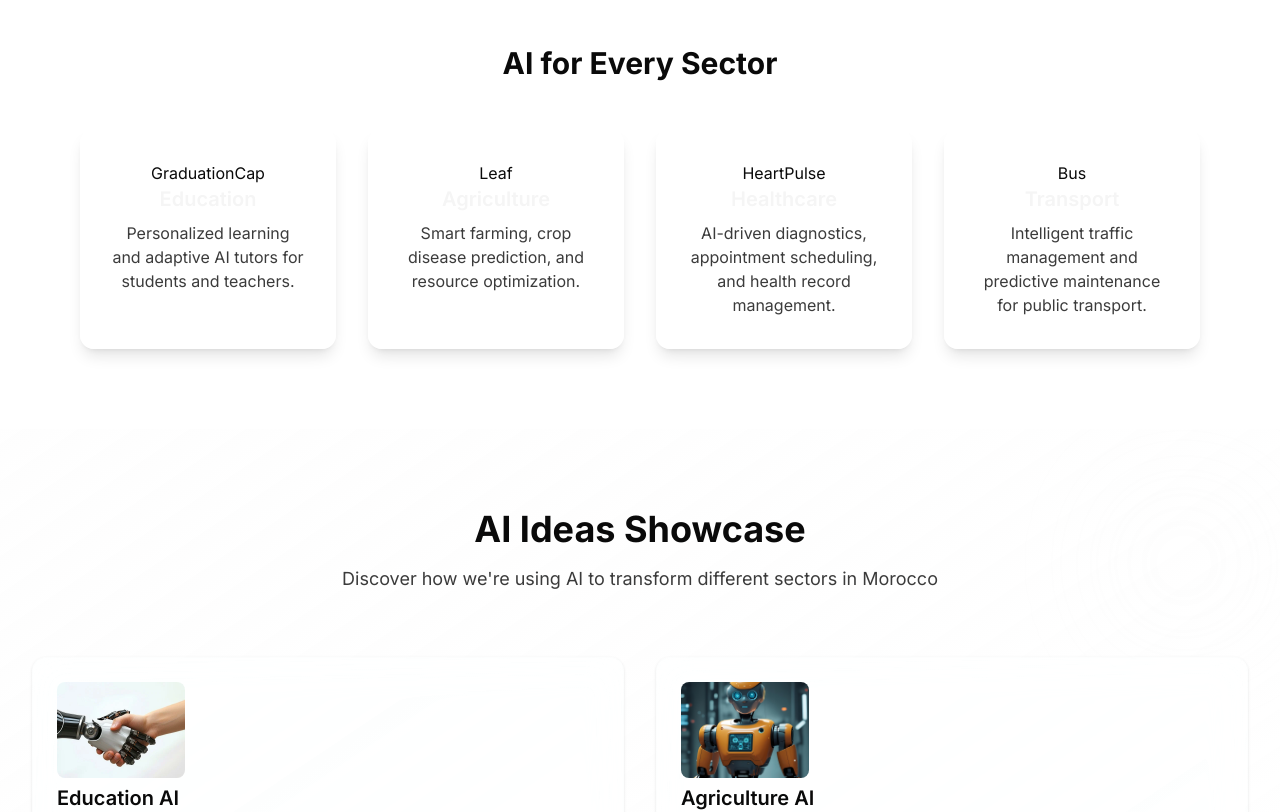
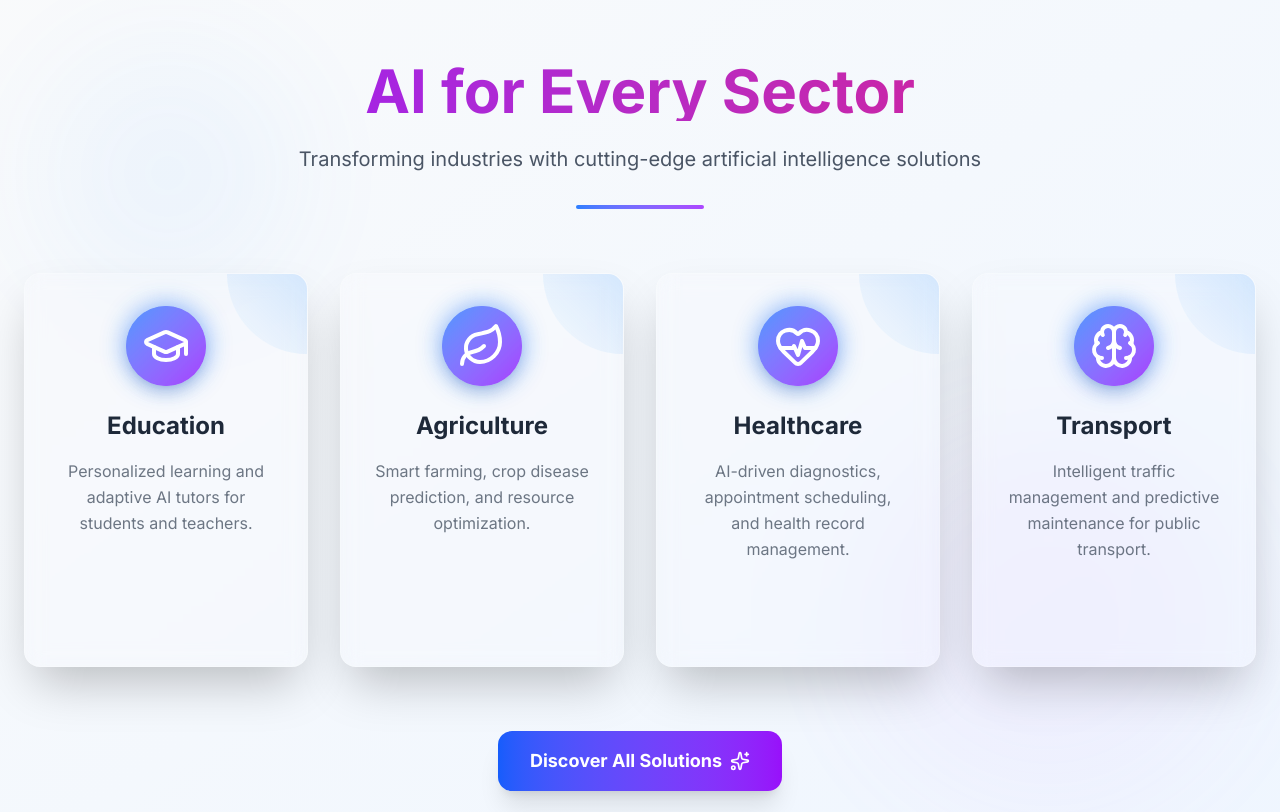
Before and after one commit to bridger-ma/thebridger_website, a Next.js app: page / in a window 1280 px wide. Shown: the part 900-1712 px from the top of the page. Built offline with nearby package versions, Linux system fonts and the light colour scheme.

Commit message:
Create enhanced FeatureCards component with 3D effects and animations
cgen-580b5ef3d1a244df992be8c8c3090993

```diff
--- a/src/components/FeatureCards.tsx
+++ b/src/components/FeatureCards.tsx
@@ -1,30 +1,289 @@
-import { GraduationCap, HeartPulse, Leaf, Bus } from 'lucide-react';
-import data from '../../data.json';
+"use client";
+
+import {
+  GraduationCap,
+  HeartPulse,
+  Leaf,
+  Bus,
+  Brain,
+  Sparkles,
+  Zap,
+  Target,
+} from "lucide-react";
+import { motion } from "framer-motion";
+import { useState } from "react";
+import data from "../../data.json";
 
 const features = data.features;
 
+// Enhanced icon mapping with more dynamic icons
+const iconMap: { [key: string]: React.ReactNode } = {
+  Education: <GraduationCap className="w-12 h-12" />,
+  Healthcare: <HeartPulse className="w-12 h-12" />,
+  Agriculture: <Leaf className="w-12 h-12" />,
+  Transportation: <Bus className="w-12 h-12" />,
+};
+
+// 3D Card Component
+const FeatureCard = ({ feature, index }: { feature: any; index: number }) => {
+  const [isHovered, setIsHovered] = useState(false);
+
+  const cardVariants = {
+    hidden: {
+      opacity: 0,
+      y: 50,
+      rotateX: -15,
+    },
+    visible: {
+      opacity: 1,
+      y: 0,
+      rotateX: 0,
+      transition: {
+        duration: 0.6,
+        delay: index * 0.1,
+        type: "spring",
+        stiffness: 100,
+      },
+    },
+    hover: {
+      y: -10,
+      rotateX: 5,
+      rotateY: 5,
+      scale: 1.05,
+      transition: {
+        duration: 0.3,
+        type: "spring",
+        stiffness: 300,
+      },
+    },
+  };
+
+  const iconVariants = {
+    hover: {
+      rotate: [0, -10, 10, -10, 0],
+      scale: 1.2,
+      transition: {
+        duration: 0.5,
+      },
+    },
+  };
+
+  const particleVariants = {
+    hidden: { opacity: 0, scale: 0 },
+    visible: {
+      opacity: [0, 1, 0],
+      scale: [0, 1, 0],
+      transition: {
+        duration: 2,
+        repeat: Infinity,
+        delay: Math.random() * 2,
+      },
+    },
+  };
+
+  return (
+    <motion.div
+      className="relative perspective-1000"
+      variants={cardVariants}
+      initial="hidden"
+      whileInView="visible"
+      whileHover="hover"
+      viewport={{ once: true, amount: 0.3 }}
+      onHoverStart={() => setIsHovered(true)}
+      onHoverEnd={() => setIsHovered(false)}
+    >
+      {/* Floating particles around card */}
+      <div className="absolute inset-0 pointer-events-none">
+        {[...Array(6)].map((_, i) => (
+          <motion.div
+            key={i}
+            className="absolute w-1 h-1 bg-blue-400 rounded-full"
+            style={{
+              left: `${20 + i * 12}%`,
+              top: `${10 + (i % 3) * 30}%`,
+            }}
+            variants={particleVariants}
+            initial="hidden"
+            animate={isHovered ? "visible" : "hidden"}
+          />
+        ))}
+      </div>
+
+      <div className="relative group glass-effect rounded-2xl p-8 h-full flex flex-col items-center text-center shadow-2xl overflow-hidden preserve-3d">
+        {/* Animated background gradient */}
+        <motion.div
+          className="absolute inset-0 opacity-0 group-hover:opacity-100 transition-opacity duration-500"
+          style={{
+            background: `linear-gradient(135deg, rgba(59,130,246,0.1), rgba(139,69,244,0.1))`,
+          }}
+          animate={
+            isHovered
+              ? {
+                  background: [
+                    "linear-gradient(135deg, rgba(59,130,246,0.1), rgba(139,69,244,0.1))",
+                    "linear-gradient(135deg, rgba(139,69,244,0.1), rgba(236,72,153,0.1))",
+                    "linear-gradient(135deg, rgba(59,130,246,0.1), rgba(139,69,244,0.1))",
+                  ],
+                }
+              : {}
+          }
+          transition={{ duration: 2, repeat: Infinity }}
+        />
+
+        {/* Shimmer effect */}
+        <div className="absolute inset-0 shimmer opacity-0 group-hover:opacity-100 transition-opacity duration-300" />
+
+        {/* Icon container with glow effect */}
+        <motion.div
+          className="relative mb-6 p-4 rounded-full bg-gradient-to-br from-blue-500 to-purple-600 text-white shadow-lg"
+          variants={iconVariants}
+          whileHover="hover"
+        >
+          <div className="absolute inset-0 rounded-full bg-gradient-to-br from-blue-400 to-purple-500 animate-glow opacity-75 group-hover:opacity-100 transition-opacity" />
+          <div className="relative z-10">
+            {iconMap[feature.title] || <Brain className="w-12 h-12" />}
+          </div>
+        </motion.div>
+
+        {/* Content */}
+        <motion.h3
+          className="text-2xl font-bold mb-4 text-gray-800 dark:text-white group-hover:text-blue-600 dark:group-hover:text-blue-400 transition-colors"
+          whileHover={{ scale: 1.05 }}
+        >
+          {feature.title}
+        </motion.h3>
+
+        <motion.p
+          className="text-gray-600 dark:text-gray-300 leading-relaxed flex-grow"
+          initial={{ opacity: 0.8 }}
+          whileHover={{ opacity: 1 }}
+        >
+          {feature.description}
+        </motion.p>
+
+        {/* Interactive button */}
+        <motion.button
+          className="mt-6 px-6 py-3 bg-gradient-to-r from-blue-500 to-purple-600 text-white rounded-full font-semibold shadow-lg opacity-0 group-hover:opacity-100 transition-opacity duration-300"
+          whileHover={{
+            scale: 1.05,
+            boxShadow: "0 10px 25px rgba(59,130,246,0.3)",
+          }}
+          whileTap={{ scale: 0.95 }}
+        >
+          Explore {feature.title}
+        </motion.button>
+
+        {/* Corner accent */}
+        <div className="absolute top-0 right-0 w-20 h-20 bg-gradient-to-bl from-blue-400/20 to-transparent rounded-bl-full" />
+      </div>
+    </motion.div>
+  );
+};
+
 export default function FeatureCards() {
+  const containerVariants = {
+    hidden: { opacity: 0 },
+    visible: {
+      opacity: 1,
+      transition: {
+        staggerChildren: 0.1,
+        delayChildren: 0.2,
+      },
+    },
+  };
+
+  const titleVariants = {
+    hidden: { opacity: 0, y: -30 },
+    visible: {
+      opacity: 1,
+      y: 0,
+      transition: {
+        duration: 0.8,
+        type: "spring",
+        stiffness: 100,
+      },
+    },
+  };
+
   return (
-    <section className="py-20 bg-background/95">
-      <div className="max-w-6xl mx-auto px-4">
-        <h2 className="text-3xl font-bold text-center mb-12 text-foreground">AI for Every Sector</h2>
-        <div className="grid grid-cols-1 md:grid-cols-2 lg:grid-cols-4 gap-8">
-          {features.map((feature, idx) => (
-            <div
-              key={feature.title}
-              className="group bg-white/80 dark:bg-background/80 rounded-xl shadow-lg p-8 flex flex-col items-center text-center hover:shadow-2xl transition-shadow duration-300 focus:outline-none focus-visible:ring-4 focus-visible:ring-accent/60 transform hover:scale-105 focus:scale-105"
-              tabIndex={0}
-              aria-label={feature.title + ' sector card'}
-              role="region"
-            >
-              <span className="transition-transform duration-300 group-hover:scale-125 group-focus:scale-125">
-                {feature.icon}
-              </span>
-              <h3 className="text-xl font-semibold mb-2 text-accent">{feature.title}</h3>
-              <p className="text-foreground/80">{feature.description}</p>
-            </div>
+    <section className="py-24 bg-gradient-to-br from-gray-50 to-blue-50 dark:from-gray-900 dark:to-blue-900 relative overflow-hidden">
+      {/* Background decoration */}
+      <div className="absolute inset-0 opacity-30">
+        <div className="absolute top-20 left-10 w-64 h-64 bg-blue-400 rounded-full filter blur-3xl opacity-20" />
+        <div className="absolute bottom-20 right-10 w-96 h-96 bg-purple-400 rounded-full filter blur-3xl opacity-20" />
+      </div>
+
+      <div className="max-w-7xl mx-auto px-6 relative z-10">
+        <motion.div
+          className="text-center mb-16"
+          variants={titleVariants}
+          initial="hidden"
+          whileInView="visible"
+          viewport={{ once: true }}
+        >
+          <motion.h2
+            className="text-5xl md:text-6xl font-bold mb-6 bg-gradient-to-r from-blue-600 via-purple-600 to-pink-600 bg-clip-text text-transparent"
+            animate={{
+              backgroundPosition: ["0% 50%", "100% 50%", "0% 50%"],
+            }}
+            transition={{ duration: 5, repeat: Infinity }}
+            style={{ backgroundSize: "200% 200%" }}
+          >
+            AI for Every Sector
+          </motion.h2>
+          <motion.p
+            className="text-xl text-gray-600 dark:text-gray-300 max-w-3xl mx-auto"
+            initial={{ opacity: 0 }}
+            whileInView={{ opacity: 1 }}
+            transition={{ delay: 0.3, duration: 0.8 }}
+          >
+            Transforming industries with cutting-edge artificial intelligence
+            solutions
+          </motion.p>
+
+          {/* Decorative line */}
+          <motion.div
+            className="w-32 h-1 bg-gradient-to-r from-blue-500 to-purple-500 mx-auto mt-8 rounded-full"
+            initial={{ width: 0 }}
+            whileInView={{ width: 128 }}
+            transition={{ delay: 0.5, duration: 0.8 }}
+          />
+        </motion.div>
+
+        <motion.div
+          className="grid grid-cols-1 md:grid-cols-2 lg:grid-cols-4 gap-8"
+          variants={containerVariants}
+          initial="hidden"
+          whileInView="visible"
+          viewport={{ once: true, amount: 0.2 }}
+        >
+          {features.map((feature, index) => (
+            <FeatureCard key={feature.title} feature={feature} index={index} />
           ))}
-        </div>
+        </motion.div>
+
+        {/* Call to action */}
+        <motion.div
+          className="text-center mt-16"
+          initial={{ opacity: 0, y: 30 }}
+          whileInView={{ opacity: 1, y: 0 }}
+          transition={{ delay: 0.8, duration: 0.6 }}
+          viewport={{ once: true }}
+        >
+          <motion.button
+            className="px-8 py-4 bg-gradient-to-r from-blue-600 to-purple-600 text-white rounded-xl font-bold text-lg shadow-xl"
+            whileHover={{
+              scale: 1.05,
+              boxShadow: "0 20px 40px rgba(59,130,246,0.3)",
+            }}
+            whileTap={{ scale: 0.95 }}
+          >
+            <span className="flex items-center gap-2">
+              Discover All Solutions
+              <Sparkles className="w-5 h-5" />
+            </span>
+          </motion.button>
+        </motion.div>
       </div>
     </section>
   );
```
